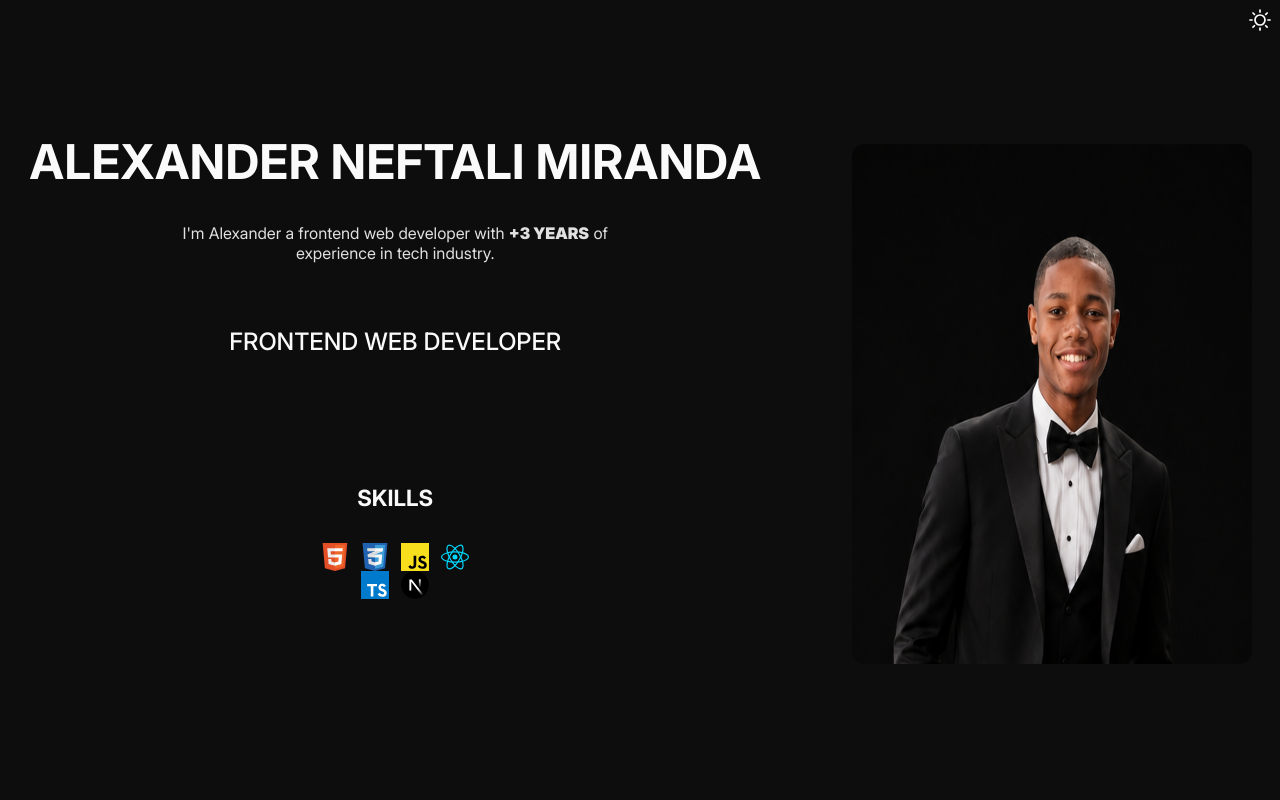
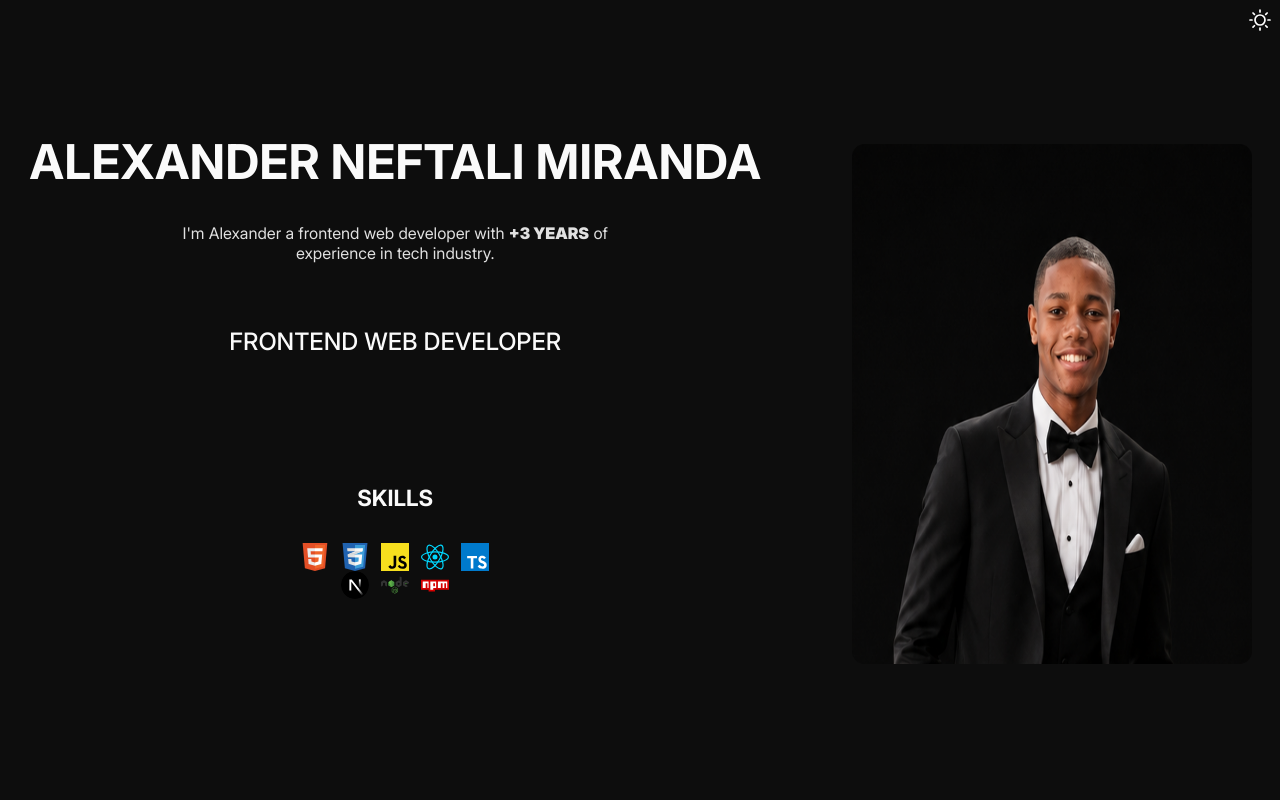
Before and after one commit to AlexanderLaurencio/my-portfolio, a Next.js app: page / in a window 1280 px wide. Shown: the top 800 px of the page. Built offline with nearby package versions, Linux system fonts and the light colour scheme.

Commit message:
Adding new skills, and others.

```diff
--- a/src/app/global.css
+++ b/src/app/global.css
@@ -88,7 +88,7 @@
   	--border-radius-large: 1rem;
 }
 
-.darkmode{
+.lightmode{
     --bg-primary: hsla(0, 0%, 98%, 1);
 	--bg-secondary: hsla(0, 0%, 88%, 1);
 	--border-color: hsla(0, 0%, 39%, 1);
--- a/src/app/page.tsx
+++ b/src/app/page.tsx
@@ -14,36 +14,36 @@ export default function Home() {
   let [isDarkmode, setIsDarkmode] = useState<boolean>();
     useEffect(() => {
         switch (localStorage.getItem("theme")) {
-        case null:
-            localStorage.setItem("theme","light")
-            setIsDarkmode(false)
-            break
-        case "light":
-            document.body.classList.remove("darkmode");
-            break
-        case "dark":
+          case null:
             setIsDarkmode(true)
-            document.body.classList.add("darkmode");
-            break
+            localStorage.setItem("theme","dark")
+            break;
+          case "dark":
+            setIsDarkmode(true)
+            break;
+          case "light":
+            setIsDarkmode(false);
+            document.body.classList.add("lightmode");
+            break;
         }
     },[]);
   function toggleTheme() {
-        if (localStorage.getItem("theme") === "dark") {
+        if (localStorage.getItem("theme") === "light") {
+            localStorage.setItem("theme","dark");
+            document.body.classList.remove("lightmode");
+            setIsDarkmode(true);
+        } else if (localStorage.getItem("theme") === "dark") {
             localStorage.setItem("theme","light");
-            document.body.classList.remove("darkmode");
+            document.body.classList.add("lightmode");
             setIsDarkmode(false);
-        } else if (localStorage.getItem("theme") === "light") {
-            localStorage.setItem("theme","dark");
-            document.body.classList.add("darkmode");
-            setIsDarkmode(true);
         }
     };
   return (
     <>
       <Button onClick={toggleTheme} className="switchThemeButton">
         {isDarkmode
-        ?<Image src="/icons/moon.svg" alt="moon" title="moon" width="24" height="24" />
-        :<Image src="/icons/sun.svg" alt="sun" title="sun" width="24" height="24" />}
+        ?<Image src="/icons/sun.svg" alt="sun" title="sun" width="24" height="24" />
+        :<Image src="/icons/moon.svg" alt="moon" title="moon" width="24" height="24" />}
       </Button>
       <Suspense fallback={<HeroSkeleton />}>
         <Hero />
--- a/src/components/hero/Hero.tsx
+++ b/src/components/hero/Hero.tsx
@@ -1,11 +1,9 @@
-"use client"
 import Image from "next/image"
 import SkillsWrapper from "../skillsWrapper/SkillsWrapper"
-import { skillsArray } from "@/data/skillsArray"
+import { skillsObject } from "@/data/skillsObject"
 import "./hero.modules.css"
 
 export default function Hero() {
-    let skillsArrayCopy = Object.values(skillsArray);
     return(
         <main className="hero">
             <div className="heroTextContainer">
@@ -24,7 +22,7 @@ export default function Hero() {
             />
             <section className="skillsSection">
                 <h2 className="skillsSection_title">Skills</h2>
-                <SkillsWrapper skills={skillsArrayCopy}/>
+                <SkillsWrapper skills={Object.values(skillsObject)}/>
             </section>
         </main>
     )
--- a/src/components/skillsWrapper/SkillsWrapper.tsx
+++ b/src/components/skillsWrapper/SkillsWrapper.tsx
@@ -1,15 +1,12 @@
-import { Skill } from "@/types/types";
+import { SkillsArray } from "@/types/types";
 import Image from "next/image";
 import "./skillsWrapper.modules.css"
 
-interface SkillsProp{
-    skills: Skill[]
-};
 
-export default function SkillsWrapper({skills}: SkillsProp) {
+export default function SkillsWrapper(skills: SkillsArray) {
     return(
         <div className="skillsWrapper">
-            {skills.map(s => {
+            {skills.skills.map(s => {
                 return(
                     <Image
                     key={s.id}
--- a/src/data/skillsArray.tsx
+++ b/src/data/skillsObject.tsx
@@ -1,10 +1,6 @@
-import { Skill } from "@/types/types";
+import { SkillsObject } from "@/types/types";
 
-interface Skills {
-    [prop: string]: Skill
-};
-
-export let skillsArray: Skills = {
+export let skillsObject: SkillsObject = {
     html:{
         id: 1,
         title: "HTML",
@@ -32,7 +28,17 @@ export let skillsArray: Skills = {
     },
     nextjs:{
         id: 6,
-        title: "Nextjs",
+        title: "NextJS",
         url: "/icons/nextjs.svg"
+    },
+    nodejs:{
+        id: 7,
+        title: "NodeJS",
+        url: "/icons/nodejs.svg"
+    },
+    npm:{
+        id: 8,
+        title: "NPM",
+        url: "/icons/npm.svg"
     }
 };
--- a/src/utils/filterSkills.tsx
+++ b/src/utils/filterSkills.tsx
@@ -1,10 +1,10 @@
-import { skillsArray } from "@/data/skillsArray"
+import { skillsObject } from "@/data/skillsObject"
 import { Skill } from "@/types/types"
 
 export default function(skillsArrayParam: string[]) {
     let filteredSkillsArray: Skill[] = [];
     for (let i = 0; i < skillsArrayParam.length; i++) {
-        let skill = skillsArray[`${skillsArrayParam[i]}`];
+        let skill = skillsObject[`${skillsArrayParam[i]}`];
         if (skill) {
             filteredSkillsArray.push(skill);
         }
```
Also changed, not shown: src/types/types.tsx (+9 -1 lines), public/icons/nodejs.svg (added), public/icons/npm.svg (added).
